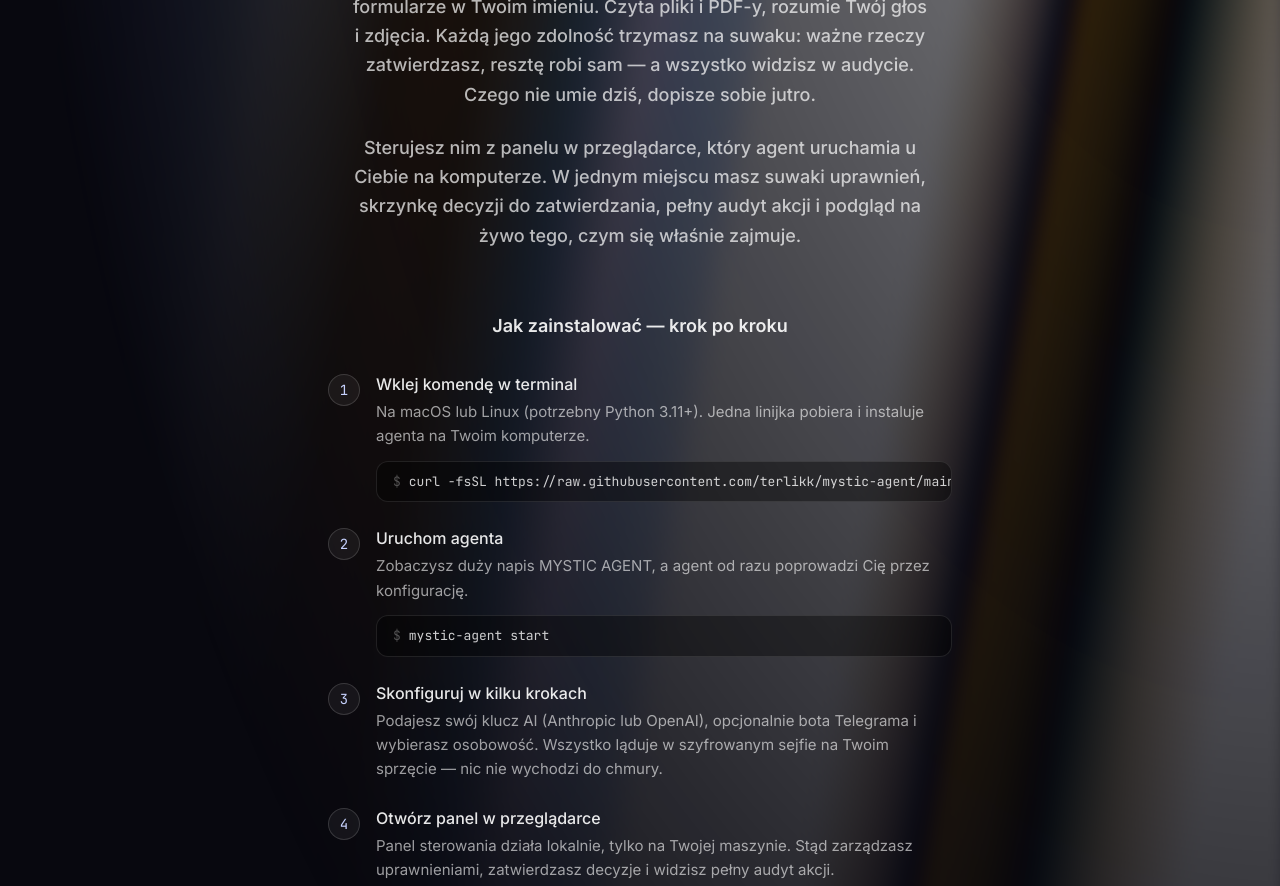
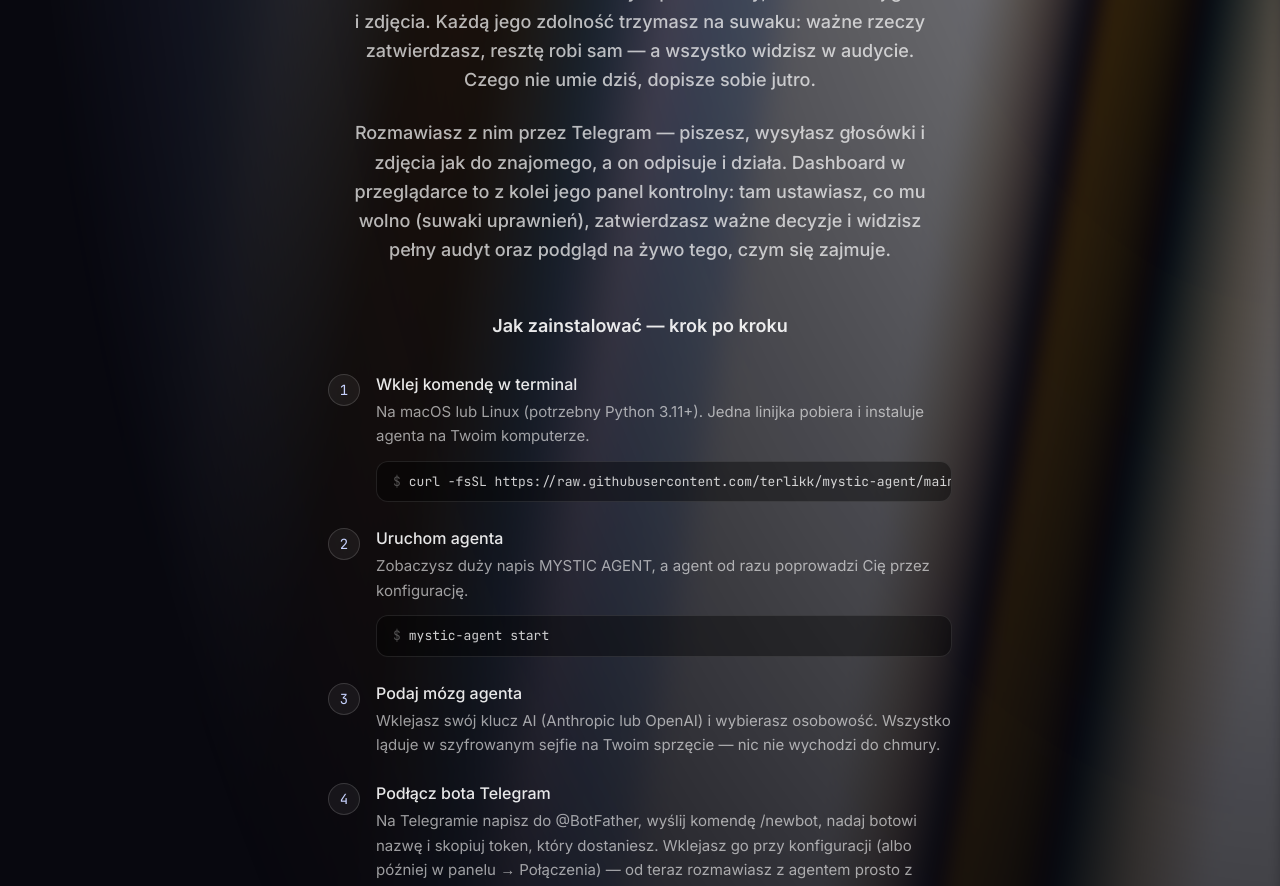
Before and after one commit to terlikk/mystic-agent, a Next.js app in the folder site/: page / in a window 1280 px wide. Shown: the part 520-1406 px from the top of the page. Built offline with nearby package versions, Linux system fonts and the light colour scheme.

Commit message:
site: clarify Telegram vs dashboard roles, add Telegram bot setup step
Description now distinguishes talking to the agent over Telegram from
the browser dashboard as its control panel. Install guide gains a
'connect Telegram bot' step (BotFather / newbot / token).

```diff
--- a/site/src/app/page.tsx
+++ b/site/src/app/page.tsx
@@ -39,7 +39,8 @@ const FAQ: { q: string; a: string }[] = [
   },
 ];
 
-const STEPS: { title: string; body: string; code?: string }[] = [
+const STEPS: { title: string; body: string; code?: string; prompt?: string }[] =
+  [
     {
       title: "Wklej komendę w terminal",
       body: "Na macOS lub Linux (potrzebny Python 3.11+). Jedna linijka pobiera i instaluje agenta na Twoim komputerze.",
@@ -51,12 +52,18 @@ const STEPS: { title: string; body: string; code?: string }[] = [
       code: `${PROJECT.cli} start`,
     },
     {
-    title: "Skonfiguruj w kilku krokach",
-    body: "Podajesz swój klucz AI (Anthropic lub OpenAI), opcjonalnie bota Telegrama i wybierasz osobowość. Wszystko ląduje w szyfrowanym sejfie na Twoim sprzęcie — nic nie wychodzi do chmury.",
+      title: "Podaj mózg agenta",
+      body: "Wklejasz swój klucz AI (Anthropic lub OpenAI) i wybierasz osobowość. Wszystko ląduje w szyfrowanym sejfie na Twoim sprzęcie — nic nie wychodzi do chmury.",
+    },
+    {
+      title: "Podłącz bota Telegram",
+      body: "Na Telegramie napisz do @BotFather, wyślij komendę /newbot, nadaj botowi nazwę i skopiuj token, który dostaniesz. Wklejasz go przy konfiguracji (albo później w panelu → Połączenia) — od teraz rozmawiasz z agentem prosto z Telegrama.",
+      code: "@BotFather  →  /newbot  →  skopiuj token",
+      prompt: "",
     },
     {
       title: "Otwórz panel w przeglądarce",
-    body: "Panel sterowania działa lokalnie, tylko na Twojej maszynie. Stąd zarządzasz uprawnieniami, zatwierdzasz decyzje i widzisz pełny audyt akcji.",
+      body: "Panel kontrolny działa lokalnie, tylko na Twojej maszynie. Stąd ustawiasz uprawnienia, zatwierdzasz decyzje i widzisz pełny audyt — a codziennie piszesz do agenta na Telegramie.",
       code: "http://localhost:7700",
     },
   ];
@@ -134,10 +141,11 @@ export default function Home() {
             data-intro
             className="mx-auto mt-6 max-w-xl text-base leading-relaxed font-medium text-white/70 sm:text-lg"
           >
-            Sterujesz nim z panelu w przeglądarce, który agent uruchamia u Ciebie
-            na komputerze. W jednym miejscu masz suwaki uprawnień, skrzynkę
-            decyzji do zatwierdzania, pełny audyt akcji i podgląd na żywo tego,
-            czym się właśnie zajmuje.
+            Rozmawiasz z nim przez Telegram — piszesz, wysyłasz głosówki i
+            zdjęcia jak do znajomego, a on odpisuje i działa. Dashboard w
+            przeglądarce to z kolei jego panel kontrolny: tam ustawiasz, co mu
+            wolno (suwaki uprawnień), zatwierdzasz ważne decyzje i widzisz pełny
+            audyt oraz podgląd na żywo tego, czym się zajmuje.
           </p>
         </HeroIntro>
       </div>
@@ -148,7 +156,7 @@ export default function Home() {
           Jak zainstalować — krok po kroku
         </h2>
         <ol className="space-y-6">
-          {STEPS.map(({ title, body, code }, i) => (
+          {STEPS.map(({ title, body, code, prompt }, i) => (
             <li key={title} className="flex gap-4">
               <span className="mt-0.5 flex h-8 w-8 shrink-0 items-center justify-center rounded-full border border-white/15 bg-white/5 font-mono text-sm text-[#c7d2fe]">
                 {i + 1}
@@ -160,7 +168,9 @@ export default function Home() {
                 </p>
                 {code && (
                   <code className="mt-3 block overflow-x-auto rounded-lg border border-white/10 bg-black/40 px-4 py-2.5 font-mono text-[13px] whitespace-nowrap text-white/80">
+                    {prompt !== "" && (
                       <span className="mr-2 text-white/30 select-none">$</span>
+                    )}
                     {code}
                   </code>
                 )}
```
Lines whose indentation alone changed are shown as unchanged.
